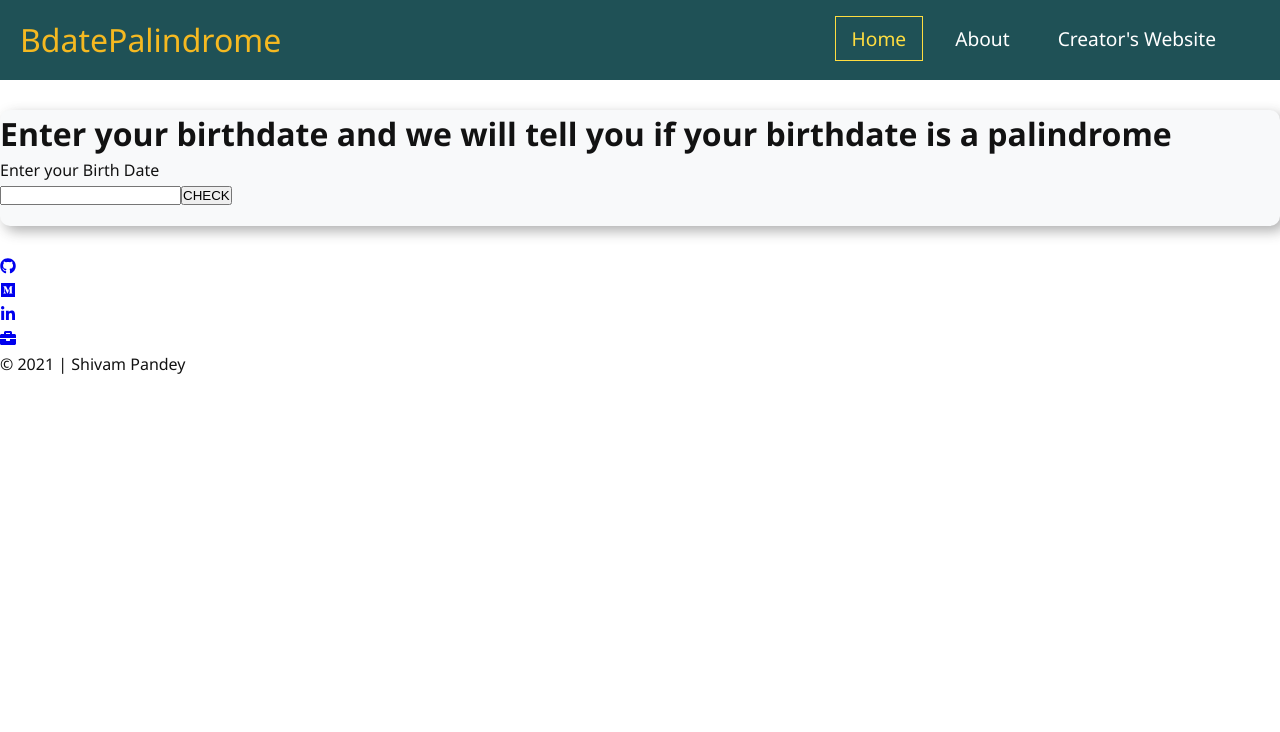
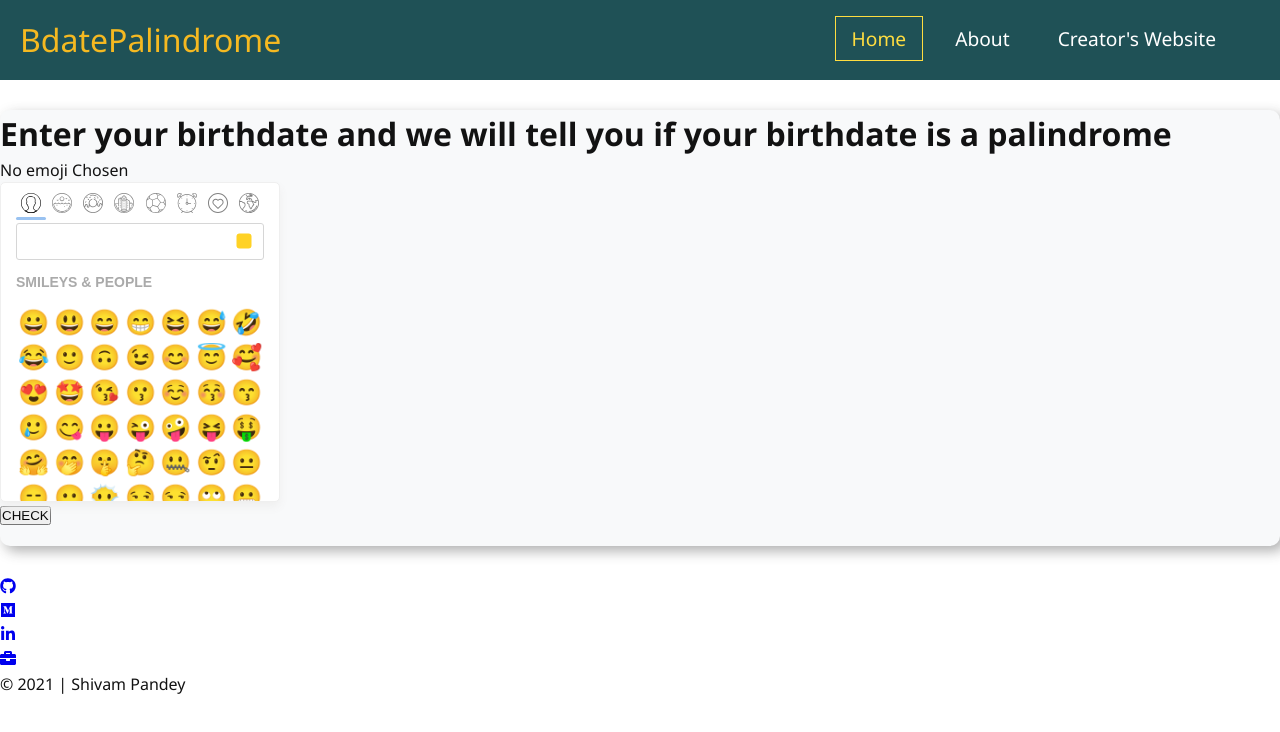
Before and after one commit to SJTGSHIVAM/know-your-emotion-mark-eight, a React (Create React App) app: page / in a window 1280 px wide. Shown: the top 732 px of the page. Built offline with nearby package versions, Linux system fonts and the light colour scheme.

Commit message:
feat: experimenting with emoticon picker library

```diff
--- a/package.json
+++ b/package.json
@@ -10,6 +10,7 @@
     "@types/node": "^12.0.0",
     "@types/react": "^17.0.0",
     "@types/react-dom": "^17.0.0",
+    "@types/react-router-dom": "^5.1.8",
     "emoji-picker-react": "^3.4.8",
     "react": "^17.0.2",
     "react-dom": "^17.0.2",
--- a/src/components/BdayPal/BdayPal.tsx
+++ b/src/components/BdayPal/BdayPal.tsx
@@ -1,7 +1,13 @@
+import EmojiPicker from "emoji-picker-react";
 import { useState } from "react";
 import "./BdayPal.css";
 
 const BdayPal = () => {
+  const [chosenEmoji, setChosenEmoji] = useState<any>(null);
+
+  const onEmojiClick = (event: any, emojiObject: any) => {
+    setChosenEmoji(emojiObject);
+  };
   return (
     <>
       <div className="bcard">
@@ -11,11 +17,18 @@ const BdayPal = () => {
             palindrome
           </h1>
         </header>
-        <section className="instruction"></section>
-        <label>
-          <section className="label">Enter your Birth Date</section>
-          <input type="text" />
-        </label>
+        <div>
+          {chosenEmoji ? (
+            <span>You chose: {chosenEmoji.emoji}</span>
+          ) : (
+            <span>No emoji Chosen</span>
+          )}
+          <EmojiPicker
+            preload={true}
+            native={true}
+            onEmojiClick={onEmojiClick}
+          />
+        </div>
 
         <button onClick={() => {}}>CHECK</button>
       </div>
```
Also changed, not shown: 1 other file (tests, documents, lock files or other folders).
